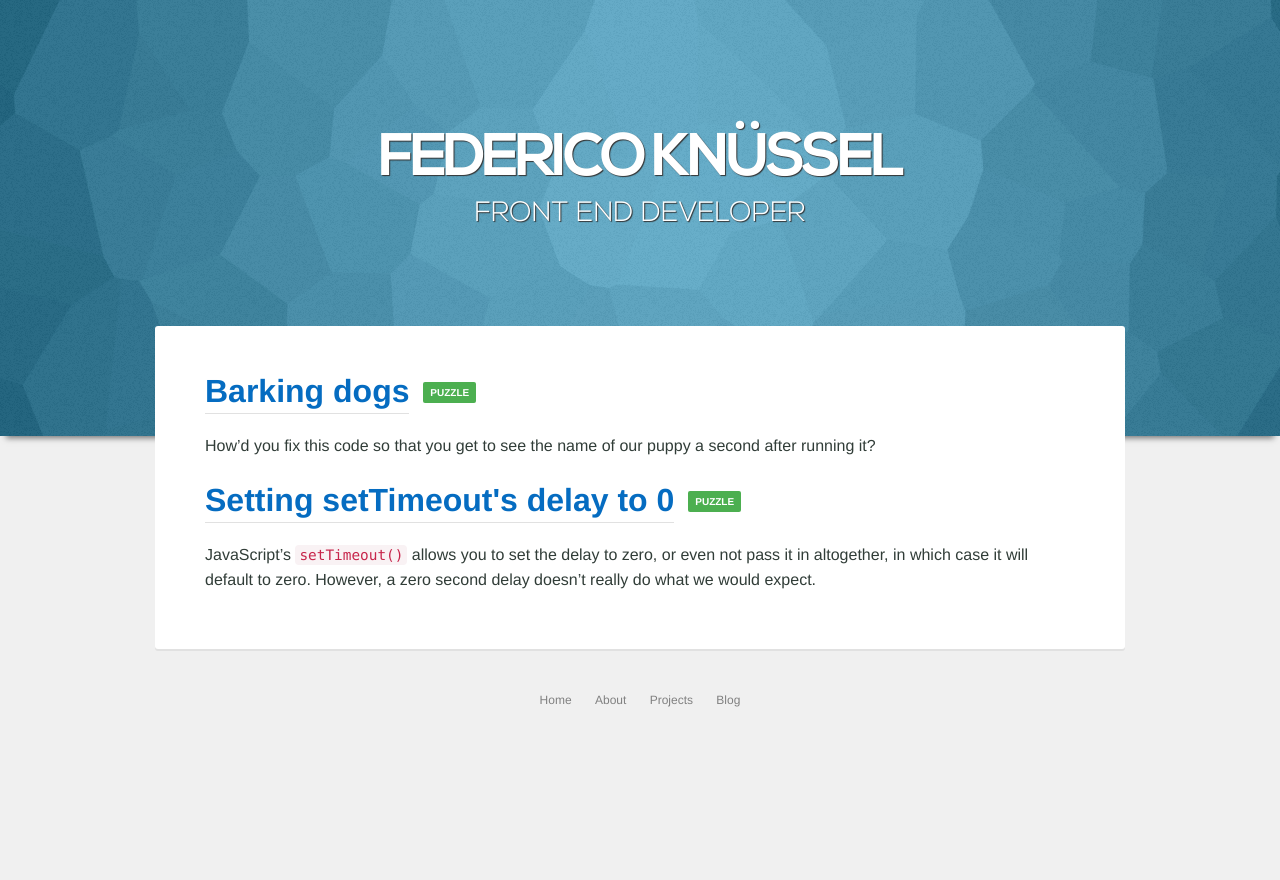
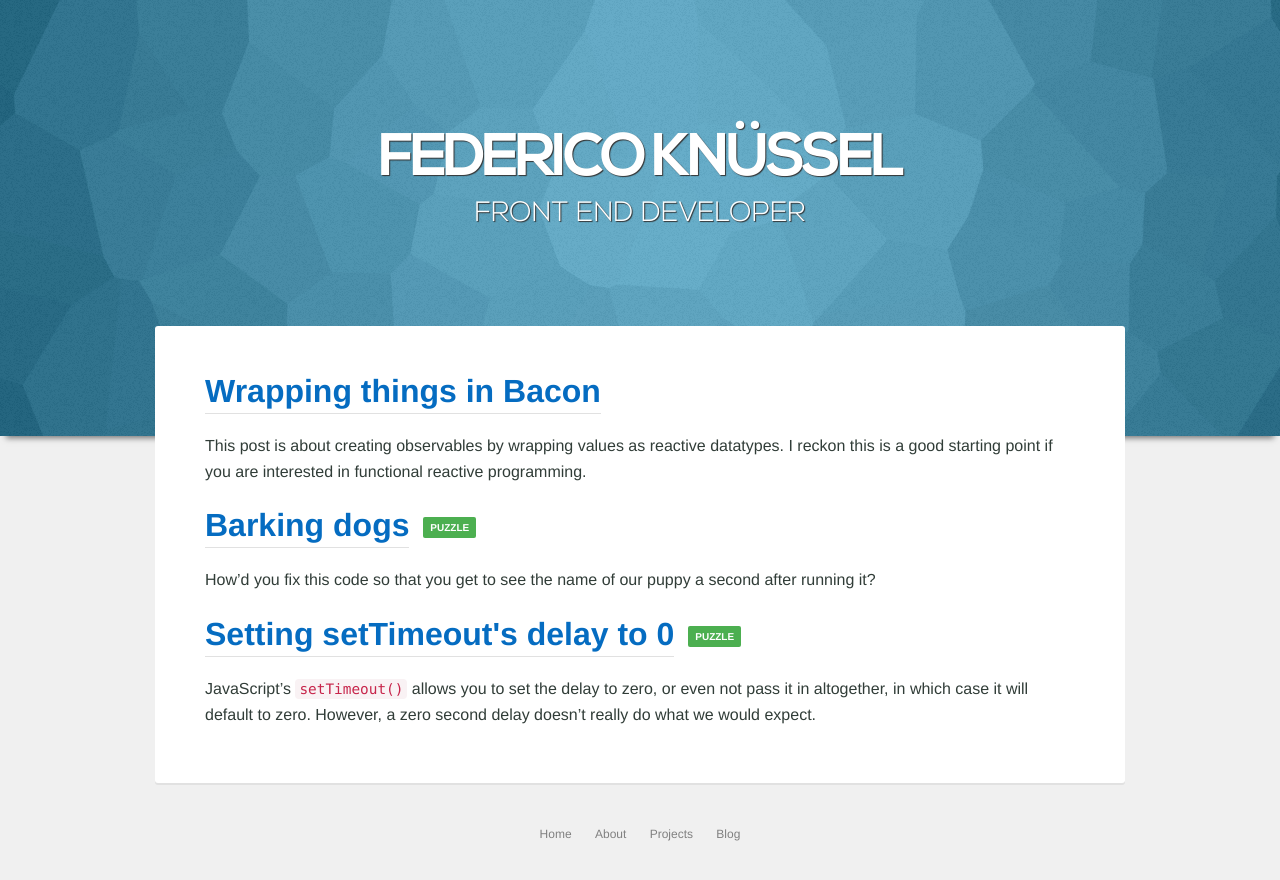
Before and after one commit to fed/fknussel.github.io, a Jekyll site: the page built from index.html, in a window 1280 px wide. Shown: the top 880 px of the page. Built offline with Jekyll 4.4.1, drawn with Linux system fonts in a browser that asks for light colours; some of the changed lines change nothing that is shown.

Commit message:
Add post: Wrapping things in Bacon

````diff
--- /dev/null
+++ b/_posts/2016-08-28-wrapping-things-in-bacon.md
@@ -0,0 +1,211 @@
+---
+layout: post
+title: Wrapping things in Bacon
+tags: javascript functional-reactive-programming bacon.js
+---
+
+This post is about creating observables by wrapping values as reactive datatypes. I reckon this is a good starting point if you are interested in functional reactive programming.
+
+## A little bit of context
+
+Functional Reactive Programming (FRP) is *functional programming with first class representation for values that change over time*. We can represent sequences of any event occurring asynchronously at unknown points in time as a **stream**.
+
+There are many implementations of the core concepts of FRP, but today I'll be using [Bacon.js](https://github.com/baconjs/bacon.js).
+
+![Bacon.js](https://baconjs.github.io/logo.png)
+
+In Baconland we have two different abstractions for reactive data: **Properties** and **EventStreams**. Properties are continuous values whereas event streams are discrete values. More on this later.
+
+## Creating Observables
+
+You can create reactive data types by wrapping various sources using Bacon.js. Which wrapper to use depends on what kind of data source you have. Here I'm gonna show you how to use the most common ones.
+
+<figure>
+  <img src="http://i.imgur.com/apeautH.jpg?1" alt="Wrapping things in Bacon" />
+  <figcaption>Yup, we are legitimately wrapping things in Bacon here</figcaption>
+</figure>
+
+Based on my experience learning Bacon and trying to wrap my head around creating event streams, I'll introduce first those constructor methods I consider easier to understand and that make more sense to first timers.
+
+One more thing: the reason why we need to create an instance of a Bacon-y data type is that JavaScript doesn't implement FRP natively (yet?), so in order to get these observable objects with all the built-in reactive superpowers we need to wrap data sources in a handful of constructor methods Bacon provides. For instance, mouse clicks is a valid source for an event stream.
+
+Finally, check out the [official docs](https://github.com/baconjs/bacon.js#creating-streams) for a more thorough reference of wrapper methods and further examples on how to create reactive datatypes from other sources. You can also play around with this [bin](http://jsbin.com/madizav/edit?js,console,output) as you follow along these examples.
+
+### From a DOM event using `Bacon.fromEvent`
+
+You can create observables out of `EventTarget` objects. These are typically DOM elements that can trigger events like `click`, `keydown`, `mousemove`, etc.
+
+For instance, this event listener and handler:
+
+```js
+let button = document.querySelector('#btn');
+
+button.addEventListener('click', () => {
+  console.log('you just clicked on the button');
+});
+```
+
+can be baconified by doing:
+
+```js
+Bacon
+  .fromEvent(document.querySelector('#btn'), 'click')
+  .onValue(() => console.log('you just clicked on the button'));
+```
+
+Not a big difference so far, but Bacon provides a functional interface to manipulate, combine and handle event streams:
+
+```js
+let clickStream = Bacon.fromEvent(document.querySelector('#btn'), 'click');
+
+clickStream
+  .map(() => Math.round(10 * Math.random()))
+  .filter((value) => value > 0)
+  .onValue((value) => console.log(value));
+
+clickStream
+  .skip(1)
+  .take(4)
+  .onValue(() => console.log('this displays on the 2nd, 3rd, 4th and 5th clicks only'));
+```
+
+Now try to rewrite that using callbacks...
+
+### From a promise using `Bacon.fromPromise`
+
+A stream from a promise will resolve the promise only when subscribed to, and then push the resolved value into the stream. This stream will contain a single value or an error, followed immediately by stream end. Method signature is as follows: `Bacon.fromPromise(promise)`
+
+```js
+let ajaxCall = fetch('//api.myjson.com/bins/2jlih')
+  .then((response) => response.json())
+  .catch((error) => console.error('parsing failed', error));
+
+Bacon
+  .fromPromise(ajaxCall)
+  .flatMap(Bacon.fromArray)
+  .map((location) => `${location.city}, ${location.state}, ${location.country}`)
+  .onValue((location) => console.log(location));
+```
+
+### From a timer using `Bacon.sequentially`
+
+`Bacon.sequentially(interval, values)` takes an interval in milliseconds and an array of values, and creates an event stream that emits one value at a time, all delivered with the given interval. It will stop once all values have been emitted.
+
+```js
+Bacon
+  .sequentially(1000, [1, 2, 3, 4, 5])
+  .onValue((value) => console.log(value));
+```
+
+### From a timer using `Bacon.repeatedly`
+
+This one is sort of similar to `Bacon.sequentially`, except for this one never stops emitting values. `Bacon.repeatedly(interval, values)` repeats all the values indefinitely with the given interval in milliseconds.
+
+```js
+Bacon
+  .repeatedly(1000, ['spring', 'summer', 'autumn', 'winter'])
+  .onValue((value) => console.log(value));
+```
+
+### From a timer using `Bacon.interval`
+
+`Bacon.interval(interval, value)` repeats the (single) value indefinitely with the given interval in milliseconds.
+
+In this example, the stream will return *beer time!* every second (convenient, huh?). It's important to note this stream never ends once you subscribed to it unless you specifically unsubscribe.
+
+```js
+Bacon
+  .interval(1000, 'beer time!')
+  .onValue((value) => console.log(value));
+```
+
+### From a timer using `Bacon.later`
+
+`Bacon.later(delay, value)` creates a single-element stream that produces the given value after the specified delay (also in milliseconds).
+
+In this case, Bacon will throw the value *I am one second late* into the stream after one second:
+
+```js
+Bacon
+  .later(1000, 'I am one second late')
+  .onValue((value) => console.log(value));
+```
+
+### From an array using `Bacon.fromArray`
+
+`Bacon.fromArray(values)` returns a stream that fires one event for each element in the array to the first subscriber only. The stream ends after these values have been delivered.
+
+```js
+Bacon
+  .fromArray([1, 2, 3, 4])
+  .reduce(0, (accumulator, currentValue) => accumulator + currentValue)
+  .onValue((value) => console.log(value));
+```
+
+Btw: `.fold()` and `.reduce()` are aliases. You can use them interchangeably.
+
+One more things: try replacing `.reduce()` with `.scan()` to see what happens.
+
+### From a single value using `Bacon.once`
+
+`Bacon.once(value)` creates an event stream that delivers the given single value for the first subscriber only (in other words, *this means this stream can only have one subscriber*). The stream will end immediately.
+
+```js
+Bacon
+  .once('rawr')
+  .onValue((value) => console.log(value));
+```
+
+### From a callback using `Bacon.fromCallback`
+
+
+`Bacon.fromCallback(sink)` creates a stream from a function that accepts a callback (aka: **sink**). The function is supposed to call its callback just once.
+
+In this example, we are creating a stream that outputs a single value and ends after that. Here `sink` is the callback, as in, the sinkhole you throw stuff into to make it go off and be an event in the event stream.
+
+```js
+Bacon
+  .fromCallback((sink) => {
+    setTimeout(() => {
+      sink('some-new-value-for-event');
+    }, 1000);
+  })
+  .onValue((value) => console.log(value));
+```
+
+Or you can also `sink(new Bacon.Error('Died....'));`
+
+## Subscribing to an Observable
+
+Since all values happen over time, we have no idea when they will be available, thus we can't treat these values synchronously. We need to provide a callback that can be ran once a value gets pushed to the stream. This can be done with a subscriber, which is just a function that is called once you have data coming through in your observable.
+
+In Bacon.js, we usually use the `.onValue()` method to subscribe to an observable.
+
+* **Heads up #1:** `onValue` returns a function to *unsubscribe* from the stream. This is important to remember as it means that we *cannot* continue our chaining pipeline after a subscriber method. More on this later.
+
+* **Heads up #2:** All reactive datatypes created using Bacon.js are lazy evaluated. This means the data flow just won't happen at all unless you have a subscriber at the end of your pipeline.
+
+There is also a special subscriber that behaves a bit differently: `.log()`, which we can use for logging all of the values in an observable. This logger method **will initiate the data flow**, but it won't return an unsubscribe function, but rather return the observable it self (ie: we can keep on chaining methods).
+
+## Unsubscribing from an Observable
+
+When you register a subscriber to a stream (that is, whenever you chain the `.onValue()` method to your stream) you get back an unsubscribe function which you can call later on to unsubscribe from that stream.
+
+```js
+let unsubscribe = Bacon
+  .fromEvent(document.querySelector('#btn'), 'click')
+  .onValue(() => console.log('you just clicked on the button'));
+
+// later on...
+unsubscribe();
+```
+
+Now, if this was the last of the subscribers (in this case it was the only one) and you run the unsubscribe function, the stream gets closed, ie: the event handler will be removed from the DOM.
+
+## Useful links
+
+Some resources I've used to put this post together:
+
+* [https://github.com/baconjs/bacon.js/](https://github.com/baconjs/bacon.js/)
+* [https://github.com/darrennolan/bacon.js-docs/](https://github.com/darrennolan/bacon.js-docs/)
+* [https://github.com/mikaelbr/bacon-love/](https://github.com/mikaelbr/bacon-love/)
--- a/_sass/_main.scss
+++ b/_sass/_main.scss
@@ -97,3 +97,11 @@ ul.inline-list {
     display: inline-block;
   }
 }
+
+figure {
+  figcaption {
+    color: darken($color-md-gray, 30%);
+    font-size: 12px;
+    font-style: italic;
+  }
+}
````
Also changed, not shown: _layouts/default.html (+0 -7 lines).
